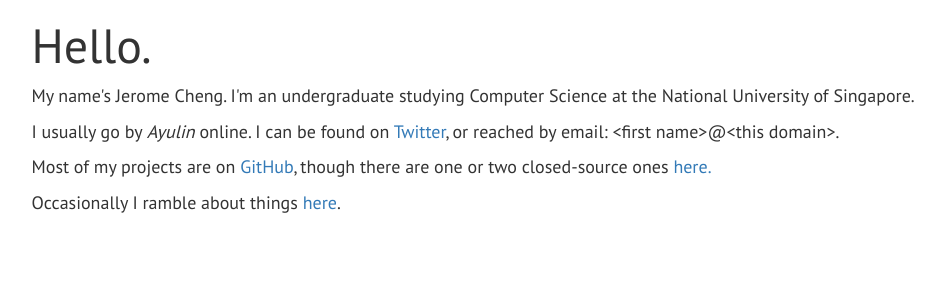
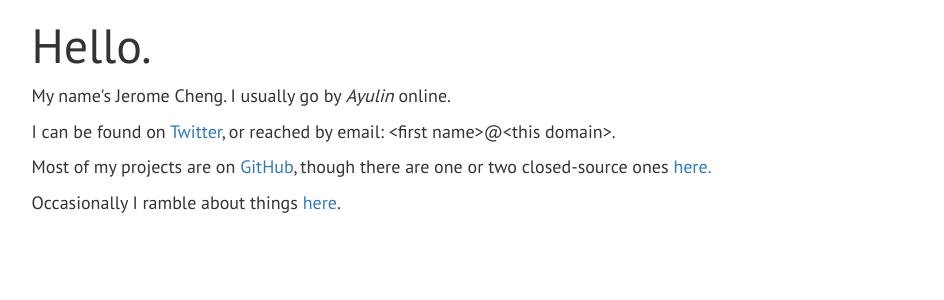
Before and after one commit to jcheng31/ayulin.net, a Jekyll site: the page built from Content/index.html, in a window 1280 px wide. Shown: the top 300 px of the page, without its empty margins (136-1080 px from the left). Built offline with Jekyll 4.4.1, drawn with Linux system fonts in a browser that asks for light colours; nearby versions of some CDN libraries; Markdown is read by kramdown in place of the engine named in the settings; comment, search, counter and statistics services are not loaded.

Commit message:
Remove reference to being an undergraduate.

```diff
--- a/Content/index.html
+++ b/Content/index.html
@@ -10,10 +10,10 @@ layout: default
             </h1>
             <div>
                 <p>
-                    My name's Jerome Cheng. I'm an undergraduate studying Computer Science at the National University of Singapore.
+                    My name's Jerome Cheng. I usually go by <i>Ayulin</i> online.
                 </p>
                 <p>
-                    I usually go by <i>Ayulin</i> online. I can be found on <a href="https://www.twitter.com/Ayulin">Twitter</a>, or reached by email: &lt;first name&gt;@&lt;this domain&gt;.
+                    I can be found on <a href="https://www.twitter.com/Ayulin">Twitter</a>, or reached by email: &lt;first name&gt;@&lt;this domain&gt;.
                 </p>
                 <p>
                     Most of my projects are on <a href="https://www.github.com/jcheng31">GitHub</a>, though there are one or two closed-source ones <a href="/projects.html">here.</a>
```
